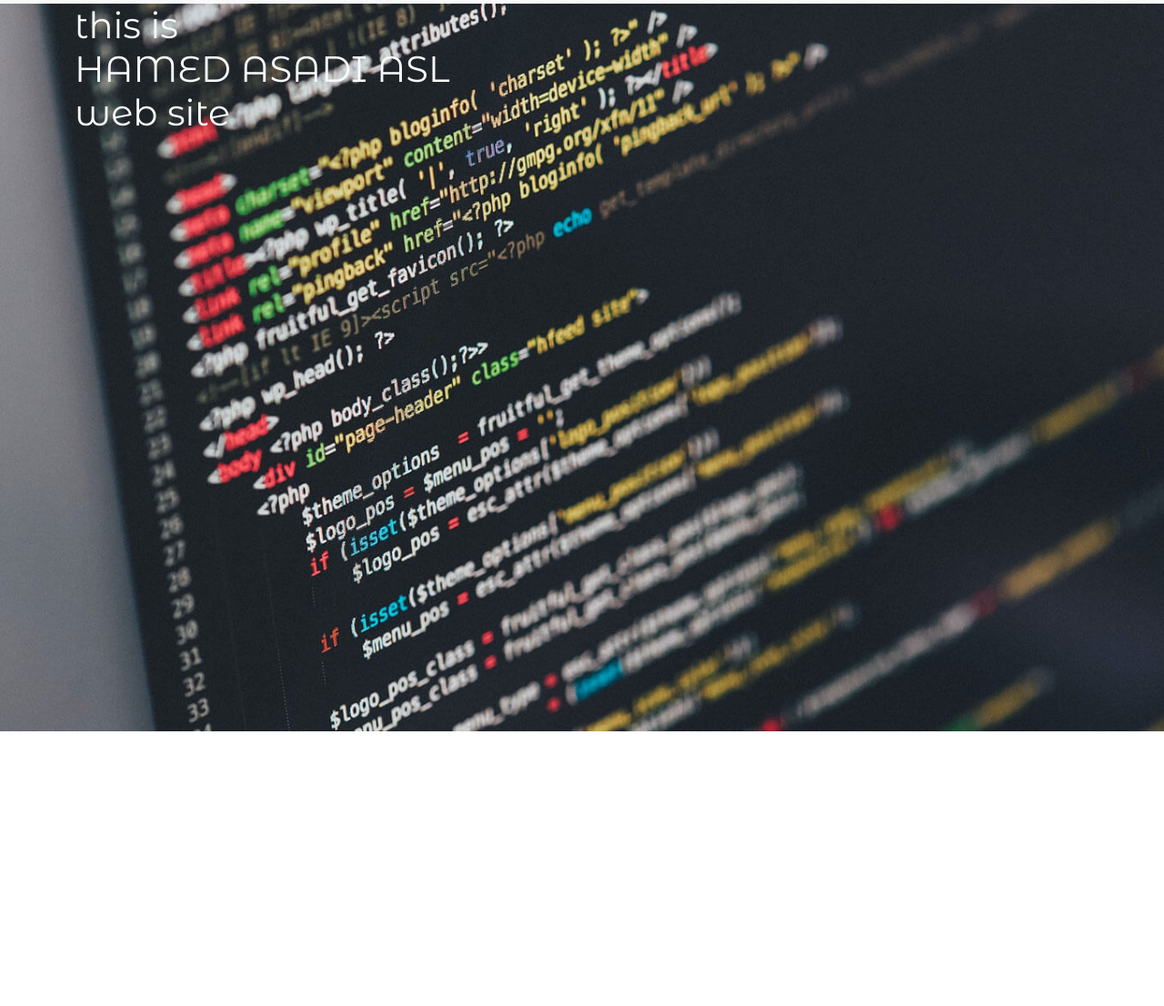
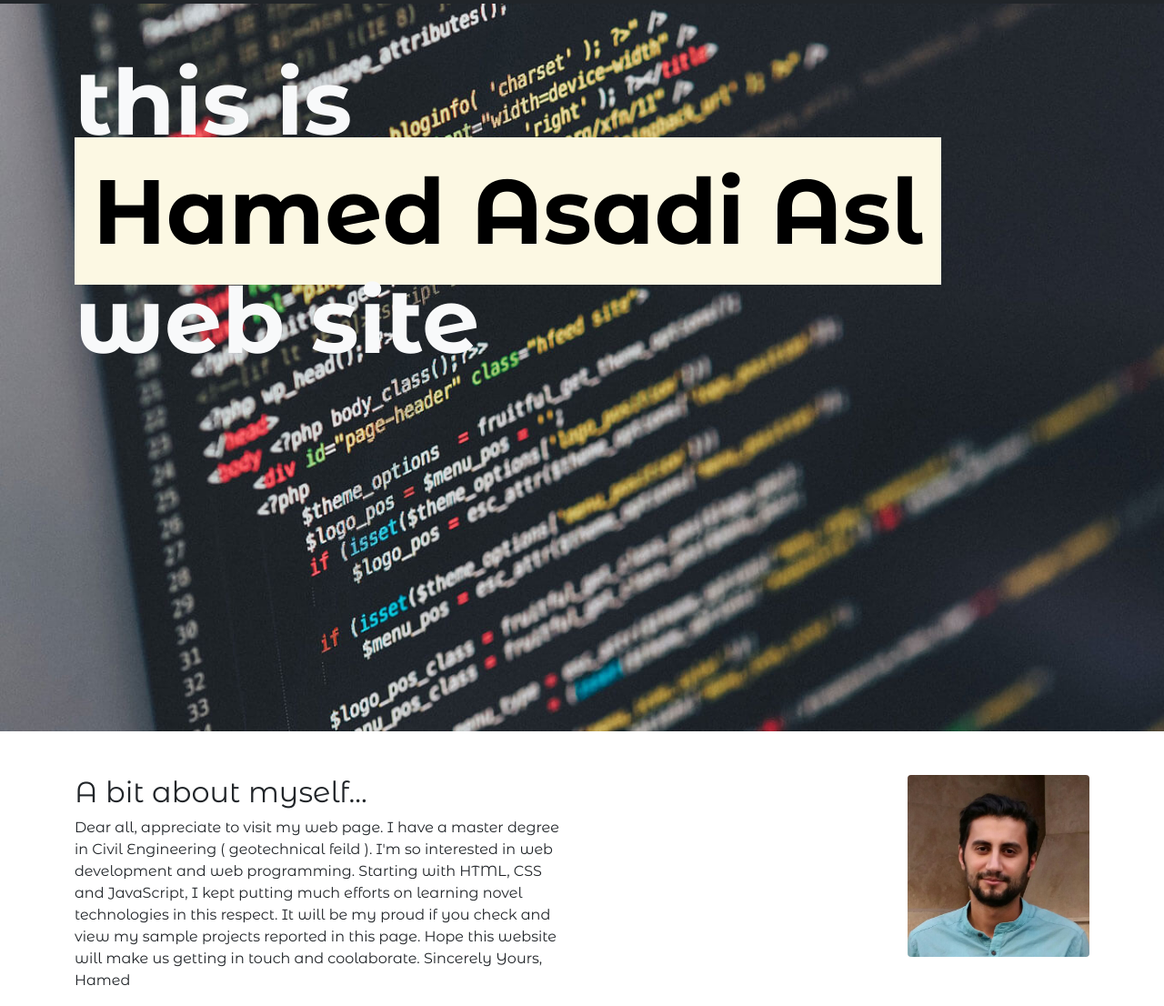
Before and after one commit to hamed3958/hamed, a plain HTML site: page index.html in a window 1280 px wide. Shown: the part 52-1158 px from the top of the page at 91% size. Before the commit the page ends 856 px from the top, so only its background shows below. Drawn offline with Linux system fonts and the light colour scheme.

Commit message:
i want to add dark theme

```diff
--- a/css/style.css
+++ b/css/style.css
@@ -36,11 +36,18 @@ body{
 
 .cover{
   width: 100%;
-  height: 100vh;
+  height: 800px;
   background: url(../images/cover.jpg);
   background-size:cover;
+  background-attachment: fixed;
 }
 
-.cover > h1 {
-  font: 400;
+.titr {
+  font-weight: 700;
+  font-size: 100px;
 }
+
+.hamed-img{
+  width: 200px;
+  height: auto;
+}
--- a/index.html
+++ b/index.html
@@ -30,7 +30,7 @@
 
   <header>
 
-    <nav class="navbar navbar-expand-lg navbar-light bg-light sticky-top">
+    <nav class="navbar navbar-expand-lg navbar-dark bg-dark sticky-top">
       <div class="container-fluid">
 
         <button class="navbar-toggler" type="button" data-bs-toggle="collapse" data-bs-target="#navbarNav"
@@ -56,22 +56,43 @@
       </div>
     </nav>
 
-<div class="cover">
-  <div class="container">
-    <div class="row">
-      <div class="col-md-12">
-        <h1 class="text-light">this is <br>
-          HAMED ASADI ASL <br>
-        web site</h1>
+    <div class="cover">
+      <div class="container">
+        <div class="row">
+          <div class="col-md-12">
+            <h1 class="text-light mt-5 titr">this is <br>
+              <mark>Hamed Asadi Asl</mark> <br>
+              web site
+            </h1>
+          </div>
+        </div>
       </div>
     </div>
-  </div>
-
-</div>
 
   </header>
 
+  <main>
 
+    <div class="container mt-5" id="about">
+      <div class="row">
+        <div class="col-md-6">
+          <h2>A bit about myself...</h2>
+          <p>Dear all, appreciate to visit my web page. I have a master degree in Civil Engineering ( geotechnical feild
+            ). I'm so interested in web development and web programming. Starting with HTML, CSS and JavaScript, I kept
+            putting much efforts on learning novel technologies in this respect. It will be my proud if you check and
+            view my sample projects reported in this page. Hope this website will make us getting in touch and
+            coolaborate.
+            Sincerely Yours,
+            Hamed</p>
+        </div>
+<div class="col-md-6">
+  <img src="images/hamed.jpg" alt="hamed asadi asl" class="hamed-img img-fluid rounded float-end">
+</div>
+      </div>
+    </div>
+
+
+  </main>
 
   <!-- *****************************************script*************************************** -->
   <script src="js/popper.min.js"></script>
```
Also changed, not shown: images/hamed.jpg (added).
